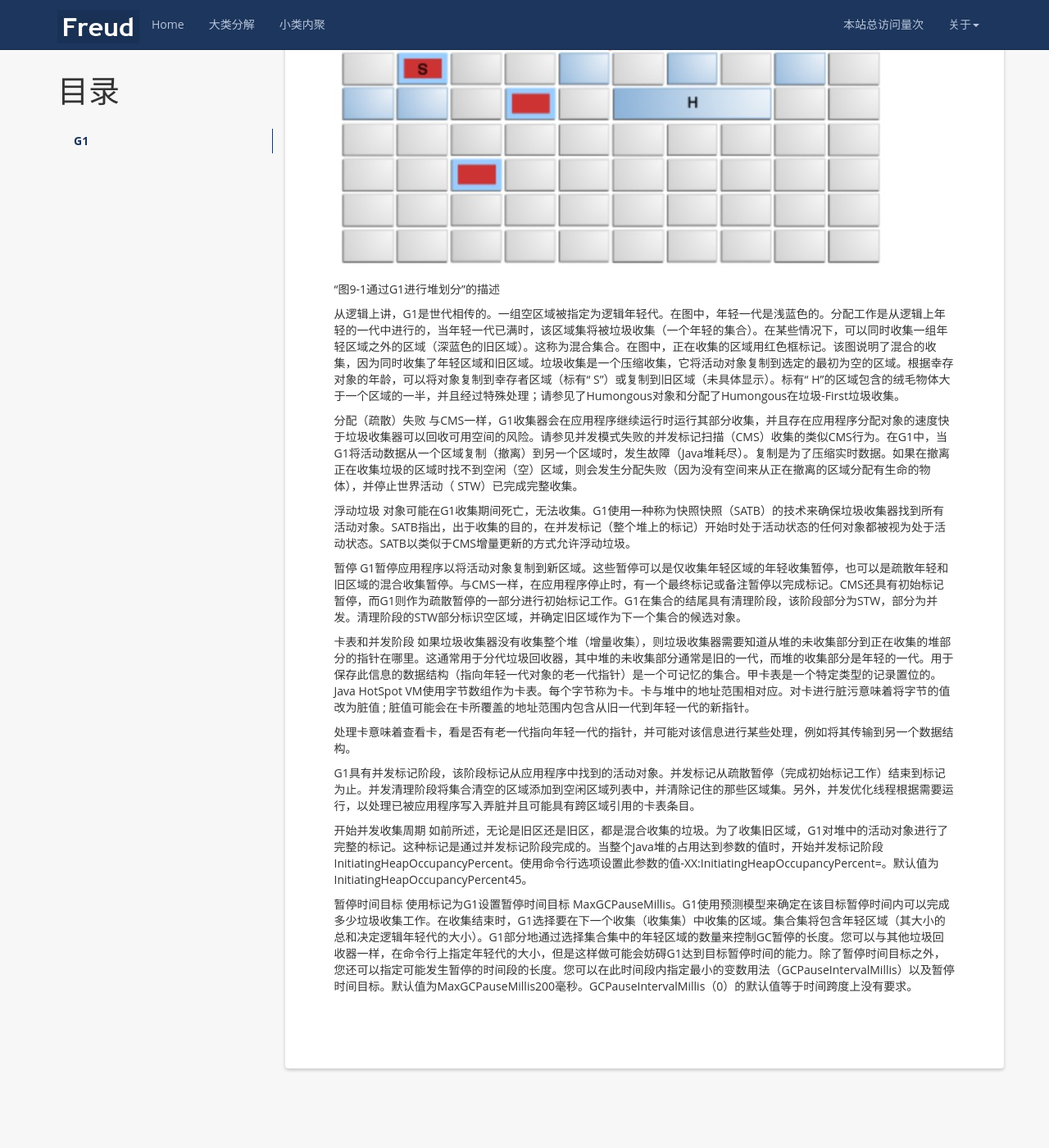
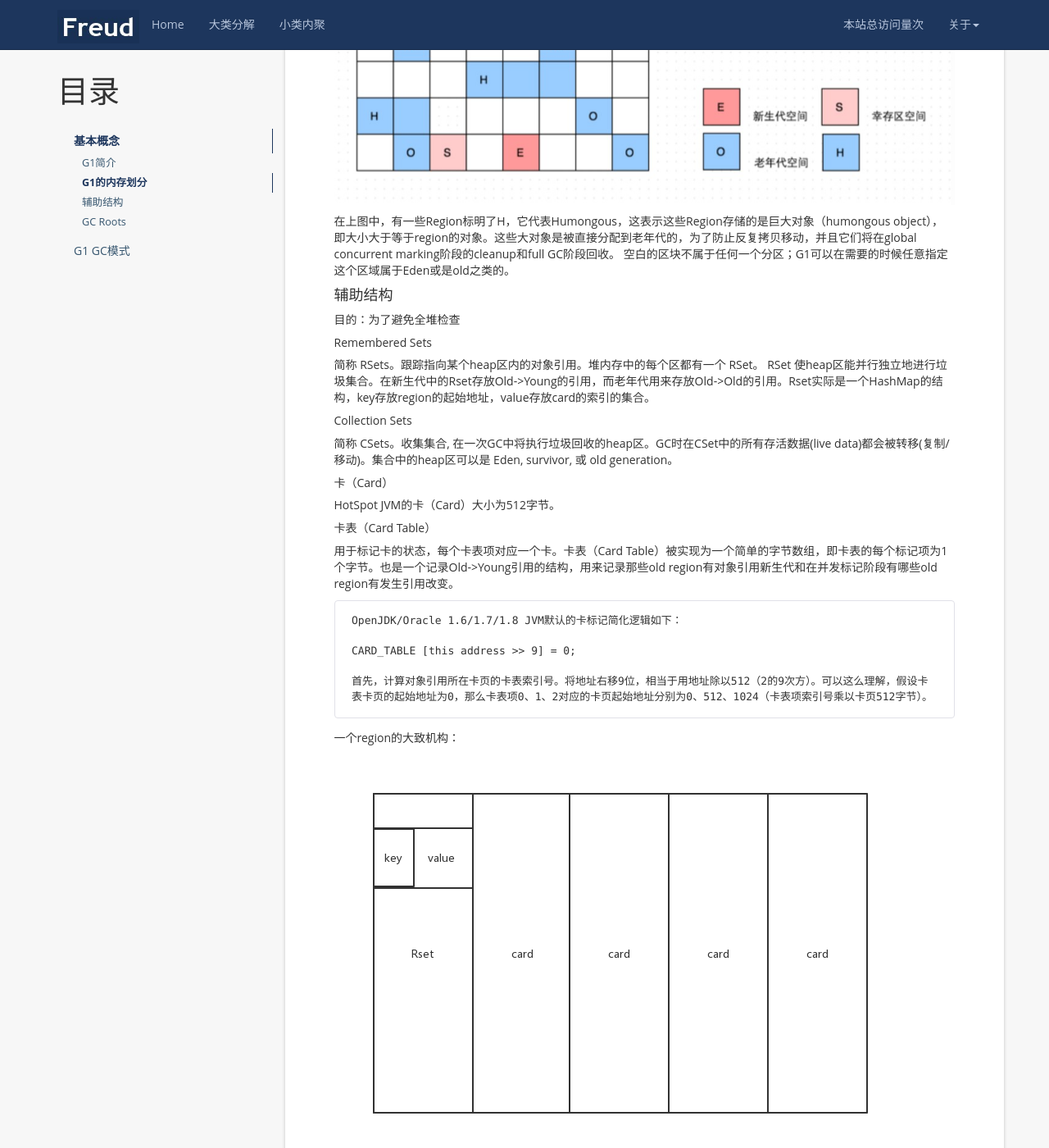
Before and after one commit to mayunmeiyouming/blog, a Jekyll site: the page built from _posts/2019-11-16-G1.md, in a window 1280 px wide and 1400 px high, scrolled down 1357 px. Shown: the whole window at 82% size. Built offline with Jekyll 4.4.1, drawn with Linux system fonts in a browser that asks for light colours; nearby versions of some CDN libraries; a script that is not in the unit is left out; comment, search, counter and statistics services are not loaded; some of the changed text lies outside the part shown.

Commit message:
2019-11-17

`````diff
--- a/_posts/2019-11-16-G1.md
+++ b/_posts/2019-11-16-G1.md
@@ -9,62 +9,105 @@
 * content
 {:toc}
 
-### G1
+>
 
-Garbage-First（G1）垃圾收集器是一种面向服务器的垃圾收集器，适用于具有大内存的多处理器计算机。它试图以高概率满足垃圾收集（GC）暂停时间目标，同时实现高吞吐量。全堆操作（例如全局标记）与应用程序线程同时执行。这样可以防止与堆或活动数据大小成比例的中断。
+### 基本概念
 
-G1收集器通过多种技术实现了高性能和暂停时间目标。
+#### G1简介
 
-堆被划分为一组大小相等的堆区域，每个堆区域都有一个连续的虚拟内存范围。G1执行并发全局标记阶段，以确定整个堆中对象的活动性。标记阶段完成后，G1知道哪些区域大部分为空。它首先收集这些区域，这通常会产生大量的自由空间。这就是为什么这种垃圾收集方法称为“垃圾优先”的原因。顾名思义，G1将其收集和压缩活动集中在可能充满可回收对象（即垃圾）的堆区域。G1使用暂停预测模型满足用户定义的暂停时间目标，并根据指定的暂停时间目标选择要收集的区域数。
+G1是一种服务器端的垃圾收集器，应用在多处理器和大容量内存环境中，在实现高吞吐量的同时，尽可能的满足垃圾收集暂停时间的要求。它是专门针对以下应用场景设计的:
 
-G1将对象从堆的一个或多个区域复制到堆上的单个区域，并在此过程中压缩并释放内存。撤离是在多处理器上并行执行的，以减少暂停时间并增加吞吐量。因此，对于每个垃圾回收，G1都会不断减少碎片。这超出了先前两种方法的能力。CMS（并发标记扫描）垃圾收集不会进行压缩。并行压缩仅执行整堆压缩，这会导致相当长的暂停时间。
+* 像CMS收集器一样，能与应用程序线程并发执行。
 
-重要的是要注意，G1不是实时收集器。它很有可能达到设定的暂停时间目标，但并非绝对确定。根据先前收集的数据，G1估计在目标时间内可以收集多少个区域。因此，收集器具有收集区域成本的合理准确的模型，并且收集器使用此模型来确定要收集哪些和多少区域同时停留在暂停时间目标内。
+* 整理空闲空间更快。
 
-G1的首要重点是为运行需要大堆且GC延迟有限的应用程序的用户提供解决方案。这意味着堆大小约为6 GB或更大，并且稳定且可预测的暂停时间低于0.5秒。
+* 需要GC停顿时间更好预测。
 
-如果应用程序具有以下一个或多个特征，那么今天运行CMS或并行压缩的应用程序将从切换到G1中受益。
+* 不希望牺牲大量的吞吐性能。
 
-超过50％的Java堆被实时数据占用。
+* 不需要更大的Java Heap。
 
-对象分配率或提升率差异很大。
+#### G1的内存划分
 
-该应用程序正在经历不希望的长时间垃圾收集或压缩暂停（长于0.5到1秒）。
-
-计划将G1作为并发标记扫描收集器（CMS）的长期替代产品。将G1与CMS进行比较，可以发现使G1成为更好解决方案的差异。一个区别是G1是压紧收集器。同样，G1提供的垃圾收集暂停比CMS收集器更具可预测性，并允许用户指定所需的暂停目标。
-
-与CMS一样，G1专为需要较短GC暂停的应用而设计。
-
-G1将堆划分为固定大小的区域（灰色框），如图9-1“按G1 进行堆划分”所示。
-
-图9-1按G1进行堆划分
-
-如下图9-1所示
+传统的GC收集器将连续的内存空间划分为新生代、老年代和永久代（JDK 8去除了永久代，引入了元空间Metaspace），这种划分的特点是各代的存储地址（逻辑地址，下同）是连续的。如下图所示：
 
 ![]({{ '/styles/images/2019-11-16-G1/01.jpg' | prepend: site.baseurl}})
 
-“图9-1通过G1进行堆划分”的描述
+而G1的各代存储地址是不连续的，每一代都使用了n个不连续的大小相同的Region，每个Region占有一块连续的虚拟内存地址。如下图所示：
 
-从逻辑上讲，G1是世代相传的。一组空区域被指定为逻辑年轻代。在图中，年轻一代是浅蓝色的。分配工作是从逻辑上年轻的一代中进行的，当年轻一代已满时，该区域集将被垃圾收集（一个年轻的集合）。在某些情况下，可以同时收集一组年轻区域之外的区域（深蓝色的旧区域）。这称为混合集合。在图中，正在收集的区域用红色框标记。该图说明了混合的收集，因为同时收集了年轻区域和旧区域。垃圾收集是一个压缩收集，它将活动对象复制到选定的最初为空的区域。根据幸存对象的年龄，可以将对象复制到幸存者区域（标有“ S”）或复制到旧区域（未具体显示）。标有“ H”的区域包含的绒毛物体大于一个区域的一半，并且经过特殊处理；请参见了Humongous对象和分配了Humongous在垃圾-First垃圾收集。
+![]({{ '/styles/images/2019-11-16-G1/02.jpg' | prepend: site.baseurl}})
 
-分配（疏散）失败
-与CMS一样，G1收集器会在应用程序继续运行时运行其部分收集，并且存在应用程序分配对象的速度快于垃圾收集器可以回收可用空间的风险。请参见并发模式失败的并发标记扫描（CMS）收集的类似CMS行为。在G1中，当G1将活动数据从一个区域复制（撤离）到另一个区域时，发生故障（Java堆耗尽）。复制是为了压缩实时数据。如果在撤离正在收集垃圾的区域时找不到空闲（空）区域，则会发生分配失败（因为没有空间来从正在撤离的区域分配有生命的物体），并停止世界活动（ STW）已完成完整收集。
+在上图中，有一些Region标明了H，它代表Humongous，这表示这些Region存储的是巨大对象（humongous object），即大小大于等于region的对象。这些大对象是被直接分配到老年代的，为了防止反复拷贝移动，并且它们将在global concurrent marking阶段的cleanup和full GC阶段回收。
+空白的区块不属于任何一个分区；G1可以在需要的时候任意指定这个区域属于Eden或是old之类的。
 
-浮动垃圾
-对象可能在G1收集期间死亡，无法收集。G1使用一种称为快照快照（SATB）的技术来确保垃圾收集器找到所有活动对象。SATB指出，出于收集的目的，在并发标记（整个堆上的标记）开始时处于活动状态的任何对象都被视为处于活动状态。SATB以类似于CMS增量更新的方式允许浮动垃圾。
+#### 辅助结构
 
-暂停
-G1暂停应用程序以将活动对象复制到新区域。这些暂停可以是仅收集年轻区域的年轻收集暂停，也可以是疏散年轻和旧区域的混合收集暂停。与CMS一样，在应用程序停止时，有一个最终标记或备注暂停以完成标记。CMS还具有初始标记暂停，而G1则作为疏散暂停的一部分进行初始标记工作。G1在集合的结尾具有清理阶段，该阶段部分为STW，部分为并发。清理阶段的STW部分标识空区域，并确定旧区域作为下一个集合的候选对象。
+目的：为了避免全堆检查
 
-卡表和并发阶段
-如果垃圾收集器没有收集整个堆（增量收集），则垃圾收集器需要知道从堆的未收集部分到正在收集的堆部分的指针在哪里。这通常用于分代垃圾回收器，其中堆的未收集部分通常是旧的一代，而堆的收集部分是年轻的一代。用于保存此信息的数据结构（指向年轻一代对象的老一代指针）是一个可记忆的集合。甲卡表是一个特定类型的记录置位的。Java HotSpot VM使用字节数组作为卡表。每个字节称为卡。卡与堆中的地址范围相对应。对卡进行脏污意味着将字节的值改为脏值 ; 脏值可能会在卡所覆盖的地址范围内包含从旧一代到年轻一代的新指针。
+##### Remembered Sets
 
-处理卡意味着查看卡，看是否有老一代指向年轻一代的指针，并可能对该信息进行某些处理，例如将其传输到另一个数据结构。
+简称 RSets。跟踪指向某个heap区内的对象引用。堆内存中的每个区都有一个 RSet。 RSet 使heap区能并行独立地进行垃圾集合。在新生代中的Rset存放Old->Young的引用，而老年代用来存放Old->Old的引用。Rset实际是一个HashMap的结构，key存放region的起始地址，value存放card的索引的集合。
 
-G1具有并发标记阶段，该阶段标记从应用程序中找到的活动对象。并发标记从疏散暂停（完成初始标记工作）结束到标记为止。并发清理阶段将集合清空的区域添加到空闲区域列表中，并清除记住的那些区域集。另外，并发优化线程根据需要运行，以处理已被应用程序写入弄脏并且可能具有跨区域引用的卡表条目。
+##### Collection Sets
 
-开始并发收集周期
-如前所述，无论是旧区还是旧区，都是混合收集的垃圾。为了收集旧区域，G1对堆中的活动对象进行了完整的标记。这种标记是通过并发标记阶段完成的。当整个Java堆的占用达到参数的值时，开始并发标记阶段InitiatingHeapOccupancyPercent。使用命令行选项设置此参数的值-XX:InitiatingHeapOccupancyPercent=<NN>。默认值为InitiatingHeapOccupancyPercent45。
+简称 CSets。收集集合, 在一次GC中将执行垃圾回收的heap区。GC时在CSet中的所有存活数据(live data)都会被转移(复制/移动)。集合中的heap区可以是 Eden, survivor, 或 old generation。
 
-暂停时间目标
-使用标记为G1设置暂停时间目标 MaxGCPauseMillis。G1使用预测模型来确定在该目标暂停时间内可以完成多少垃圾收集工作。在收集结束时，G1选择要在下一个收集（收集集）中收集的区域。集合集将包含年轻区域（其大小的总和决定逻辑年轻代的大小）。G1部分地通过选择集合集中的年轻区域的数量来控制GC暂停的长度。您可以与其他垃圾回收器一样，在命令行上指定年轻代的大小，但是这样做可能会妨碍G1达到目标暂停时间的能力。除了暂停时间目标之外，您还可以指定可能发生暂停的时间段的长度。您可以在此时间段内指定最小的变数用法（GCPauseIntervalMillis）以及暂停时间目标。默认值为MaxGCPauseMillis200毫秒。GCPauseIntervalMillis（0）的默认值等于时间跨度上没有要求。
+##### 卡（Card）
+
+HotSpot JVM的卡（Card）大小为512字节。
+
+##### 卡表（Card Table）
+
+用于标记卡的状态，每个卡表项对应一个卡。卡表（Card Table）被实现为一个简单的字节数组，即卡表的每个标记项为1个字节。也是一个记录Old->Young引用的结构，用来记录那些old region有对象引用新生代和在并发标记阶段有哪些old region有发生引用改变。
+
+```
+OpenJDK/Oracle 1.6/1.7/1.8 JVM默认的卡标记简化逻辑如下：
+
+CARD_TABLE [this address >> 9] = 0;
+
+首先，计算对象引用所在卡页的卡表索引号。将地址右移9位，相当于用地址除以512（2的9次方）。可以这么理解，假设卡表卡页的起始地址为0，那么卡表项0、1、2对应的卡页起始地址分别为0、512、1024（卡表项索引号乘以卡页512字节）。
+````
+
+一个region的大致机构：
+
+![]({{ '/styles/images/2019-11-16-G1/03.png' | prepend: site.baseurl}})
+
+还有很多算法和数据结构用于辅助，例如，Post-Write Barrrier，起始快照算法 Snapshot at the beginning (SATB)，并发优化线程 Concurrence Refinement Threads，TAMS。等等。
+
+#### GC Roots
+
+在Java中，可作为GC Roots的对象包括以下几种：
+
+虚拟机栈（栈帧中的局部变量表，Local Variable Table）中引用的对象。
+方法区中类静态属性引用的对象。
+方法区中常量引用的对象。
+本地方法栈中JNI（即一般说的Native方法）引用的对象。
+看到这里你可能要问，选择这些对象的依据是什么呢？
+
+为了避免一个不漏地检查完所有执行上下文和全局的引用位置。在HotSpot的实现中，是使用一组称为OopMap的数据结构来达到这个目的的，在类加载完成的时候，HotSpot就把对象内什么偏移量上是什么类型的数据计算出来，在JIT编译过程中，也会在特定的位置记录下栈和寄存器中那些是引用。
+
+### G1 GC模式
+
+G1提供了两种GC模式，Young GC和Mixed GC
+
+* Young GC：选定所有年轻代里的Region。通过控制年轻代的region个数，即年轻代内存大小，来控制young GC的时间开销。 它是Stop The World（STW）。
+
+* Mixed GC：成功完成并发标记阶段后，G1 GC从执行Young GC切换为执行Mixed GC。在Mixed GC中，G1 GC可以选择将一些old region和新生代一起进行GC。所添加的旧区域的确切数量由多个参数控制。在G1 GC完成Mixed GC之后，G1恢复执行Young GC，直到下一个标记周期完成。
+
+Mixed GC不是full GC，它只能回收部分老年代的Region，如果mixed GC实在无法跟上程序分配内存的速度，导致老年代填满无法继续进行Mixed GC，就会使用serial old GC（full GC）来收集整个GC heap。所以我们可以知道，G1是不提供full GC的。
+
+G1 GC使用“snapshot-at-the-beginning”（SATB）算法，该算法在标记周期开始时从逻辑上保存堆中活动对象集的快照。活动对象集还包括自标记周期开始以来分配的对象。G1 GC标记算法使用预写屏障来记录和标记属于逻辑快照的对象。
+
+#### 标记周期的各个阶段
+
+标记周期分为以下几个阶段：
+
+初始标记阶段：G1 GC在此阶段标记根。此阶段由常规（STW）的Young GC承担。
+
+根区域扫描阶段：G1 GC扫描在初始标记阶段标记的survivor区域，以参考老年代并标记参考对象。该阶段与应用程序（非STW）同时运行，并且必须在下一个STW年轻垃圾收集开始之前完成。
+
+并发标记阶段：G1 GC在整个堆中找到可访问的（活动的）对象。此阶段与应用程序同时发生，并且可以被Young GC中断。
+
+标记阶段：此阶段是STW，有助于完成标记周期。G1 GC使用SATB缓冲区，跟踪未访问的活动对象，并执行参考处理。
+
+清理阶段：在此最后阶段，G1 GC执行accounting和RSet清理的STW操作。在accounting期间，G1 GC会识别出完全空闲的区域和混合垃圾收集候选对象。它将重置并将空区域返回到空闲列表时。这个清理阶段是部分并发。
`````
Also changed, not shown: styles/images/2019-11-16-G1/01.jpg, styles/images/2019-11-16-G1/02.jpg (added), styles/images/2019-11-16-G1/03.png (added).
